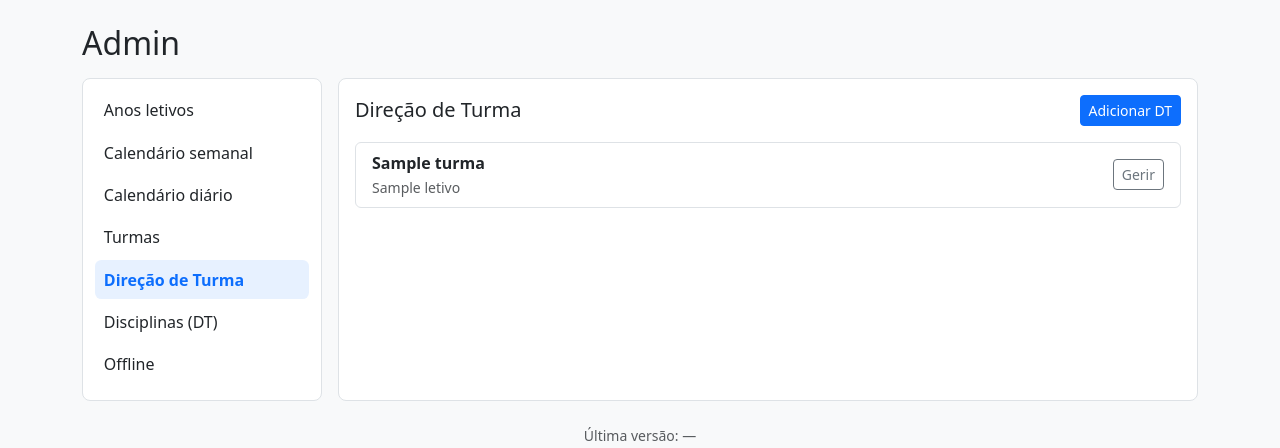
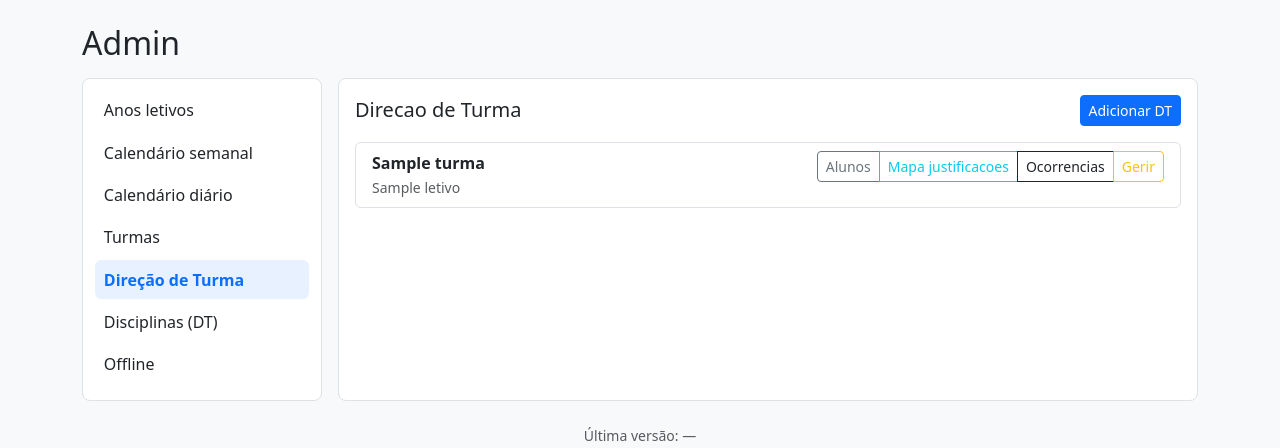
Before and after one commit to anselmopinheiro/_sumarios-v2, a Flask app: page /admin/direcao-turma in a window 1280 px wide. Shown: the part 90-538 px from the top of the page. Run offline with Flask 3, Linux system fonts and the light colour scheme; tables that the repository leaves empty hold one stand-in row (values such as "Sample post"); parts of the project's set-up code (start-up, migrations or seed data) failed here and were passed over; some libraries are stand-ins or nearby versions.

Commit message:
Update direcao_turma.html

```diff
--- a/templates/admin/direcao_turma.html
+++ b/templates/admin/direcao_turma.html
@@ -1,18 +1,24 @@
 {% extends "admin_base.html" %}
 {% block admin_content %}
 <div class="d-flex justify-content-between align-items-center mb-3">
-  <h3 class="h5 mb-0">Direção de Turma</h3>
+  <h3 class="h5 mb-0">Direcao de Turma</h3>
   <a class="btn btn-primary btn-sm" href="{{ url_for('direcao_turma_add') }}">Adicionar DT</a>
 </div>
 
 <ul class="list-group">
   {% for dt in dts %}
-    <li class="list-group-item d-flex justify-content-between align-items-center">
+    <li class="list-group-item d-flex flex-column flex-md-row justify-content-between align-items-start gap-2">
       <div>
-        <div class="fw-semibold">{{ dt.turma.nome if dt.turma else 'Turma —' }}</div>
-        <small class="text-muted">{{ dt.ano_letivo.nome if dt.ano_letivo else 'Ano letivo —' }}</small>
+        <div class="fw-semibold">{{ dt.turma.nome if dt.turma else 'Turma -' }}</div>
+        <small class="text-muted">{{ dt.ano_letivo.nome if dt.ano_letivo else 'Ano letivo -' }}</small>
       </div>
-      <a class="btn btn-sm btn-outline-secondary" href="{{ url_for('direcao_turma_edit', dt_id=dt.id) }}">Gerir</a>
+
+      <div class="btn-group btn-group-sm flex-wrap" role="group" aria-label="Acessos DT">
+        <a class="btn btn-outline-secondary" href="{{ url_for('direcao_turma_alunos', dt_id=dt.id) }}">Alunos</a>
+        <a class="btn btn-outline-info" href="{{ url_for('direcao_turma_mapa_mensal', dt_id=dt.id) }}">Mapa justificacoes</a>
+        <a class="btn btn-outline-dark" href="{{ url_for('direcao_turma_ocorrencias', dt_id=dt.id) }}">Ocorrencias</a>
+        <a class="btn btn-outline-warning" href="{{ url_for('direcao_turma_edit', dt_id=dt.id) }}">Gerir</a>
+      </div>
     </li>
   {% else %}
     <li class="list-group-item text-muted">Sem registos de DT.</li>
```
